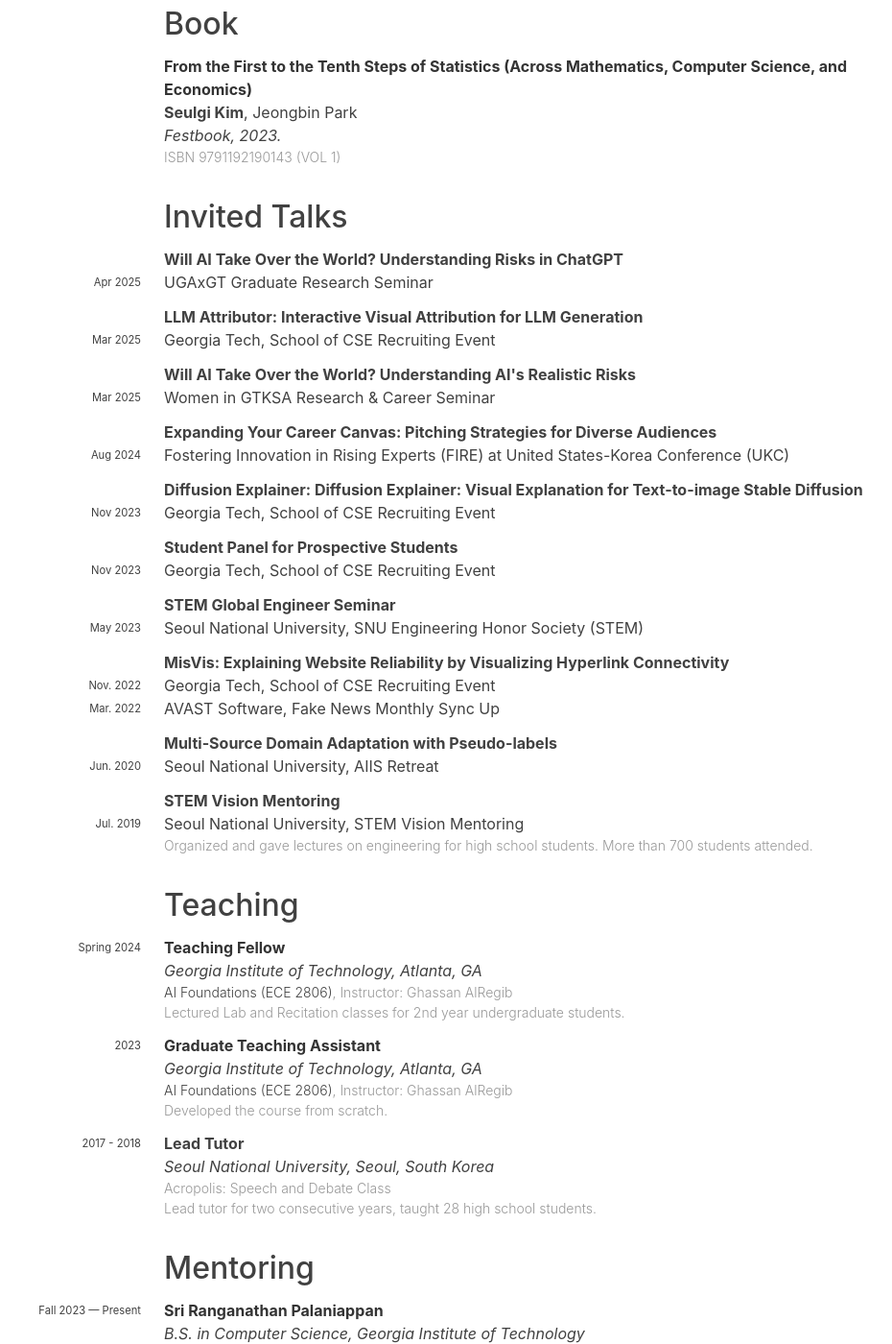
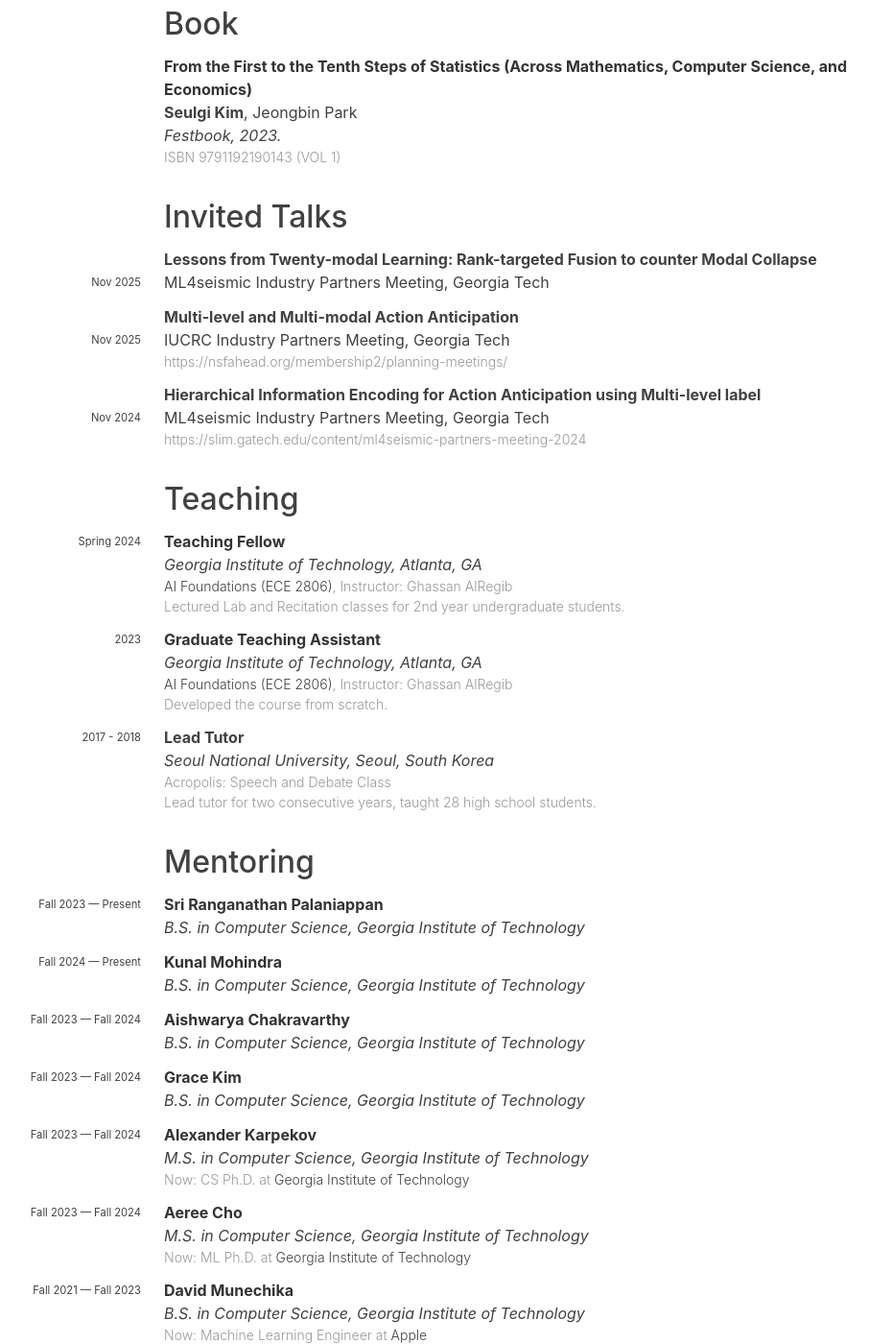
Before and after one commit to skvictoria/skvictoria.github.io, a Jekyll site: the page built from cv.md, in a window 1280 px wide and 1400 px high, scrolled down 3706 px. Shown: the whole window at 96% size, without its empty margins (161-1091 px from the left). Built offline with Jekyll 4.4.1, drawn with Linux system fonts in a browser that asks for light colours; nearby versions of some CDN libraries; some web fonts are replaced.

Commit message:
add invited talks

```diff
--- a/_data/talks.yaml
+++ b/_data/talks.yaml
@@ -1,55 +1,16 @@
-- title: "Will AI Take Over the World? Understanding Risks in ChatGPT"
-  location: "UGAxGT Graduate Research Seminar"
-  month: "Apr"
+- title: "Lessons from Twenty-modal Learning: Rank-targeted Fusion to counter Modal Collapse"
+  location: "ML4seismic Industry Partners Meeting, Georgia Tech"
+  month: "Nov"
   year: 2025
 
-- title: "LLM Attributor: Interactive Visual Attribution for LLM Generation"
-  location: "Georgia Tech, School of CSE Recruiting Event"
-  month: "Mar"
+- title: Multi-level and Multi-modal Action Anticipation
+  location: "IUCRC Industry Partners Meeting, Georgia Tech"
+  month: "Nov"
   year: 2025
+  description: https://nsfahead.org/membership2/planning-meetings/
 
-- title: "Will AI Take Over the World? Understanding AI's Realistic Risks"
-  location: "Women in GTKSA Research & Career Seminar"
-  month: "Mar"
-  year: 2025
-
-- title: "Expanding Your Career Canvas: Pitching Strategies for Diverse Audiences"
-  location: "Fostering Innovation in Rising Experts (FIRE) at United States-Korea Conference (UKC)"
-  month: "Aug"
+- title: "Hierarchical Information Encoding for Action Anticipation using Multi-level label"
+  location: "ML4seismic Industry Partners Meeting, Georgia Tech"
+  month: "Nov"
   year: 2024
-
-- title: "Diffusion Explainer: Diffusion Explainer: Visual Explanation for Text-to-image Stable Diffusion"
-  location: "Georgia Tech, School of CSE Recruiting Event"
-  month: "Nov"
-  year: 2023
-
-- title: "Student Panel for Prospective Students"
-  location: "Georgia Tech, School of CSE Recruiting Event"
-  month: "Nov"
-  year: 2023
-
-- title: "STEM Global Engineer Seminar"
-  location: "Seoul National University, SNU Engineering Honor Society (STEM)"
-  month: "May"
-  year: 2023
-
-- title: "MisVis: Explaining Website Reliability by Visualizing Hyperlink Connectivity"
-  location: "Georgia Tech, School of CSE Recruiting Event"
-  month: "Nov."
-  year: 2022
-
-- title: "MisVis: Explaining Website Reliability by Visualizing Hyperlink Connectivity"
-  location: "AVAST Software, Fake News Monthly Sync Up"
-  month: "Mar."
-  year: 2022
-
-- title: "Multi-Source Domain Adaptation with Pseudo-labels"
-  location: "Seoul National University, AIIS Retreat"
-  month: "Jun."
-  year: 2020
-
-- title: "STEM Vision Mentoring"
-  location: "Seoul National University, STEM Vision Mentoring"
-  month: "Jul."
-  year: 2019
-  description: Organized and gave lectures on engineering for high school students. More than 700 students attended.
+  description: https://slim.gatech.edu/content/ml4seismic-partners-meeting-2024
```
Also changed, not shown: index.md (+20 -14 lines).
